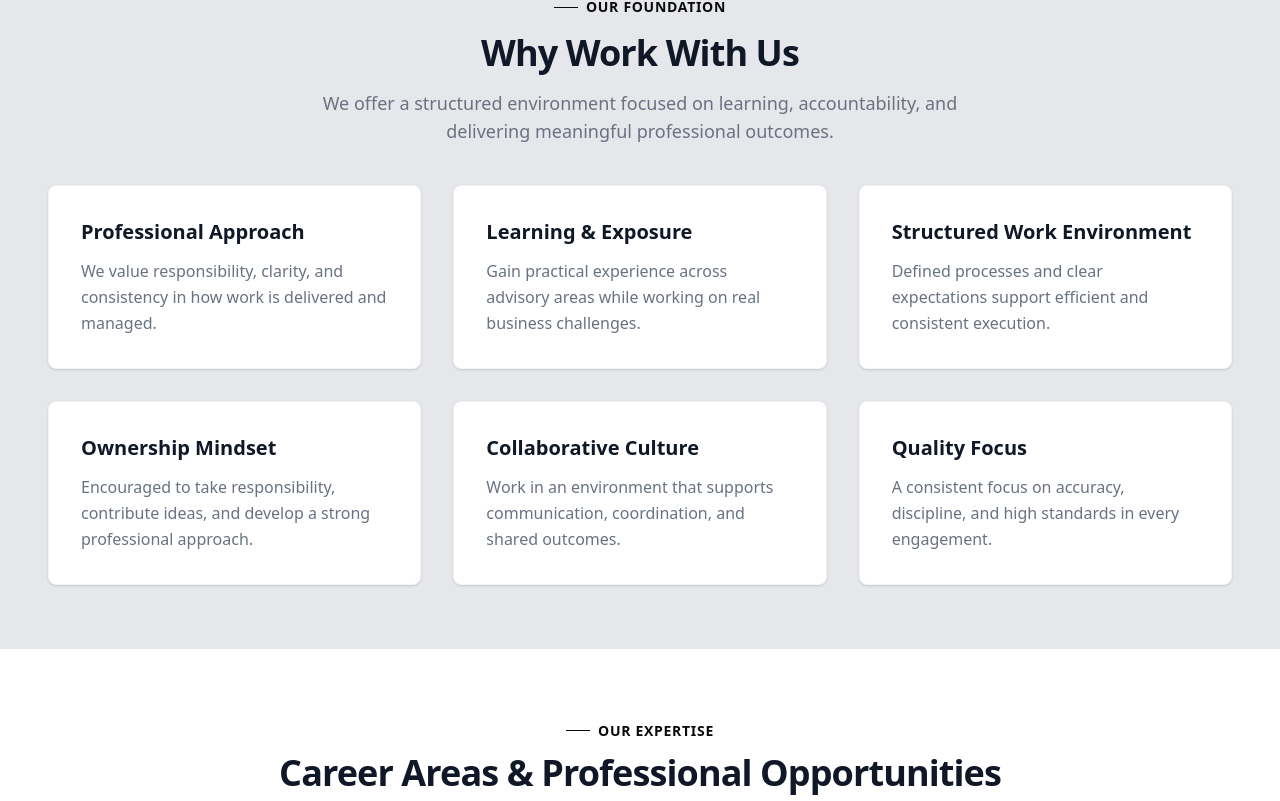
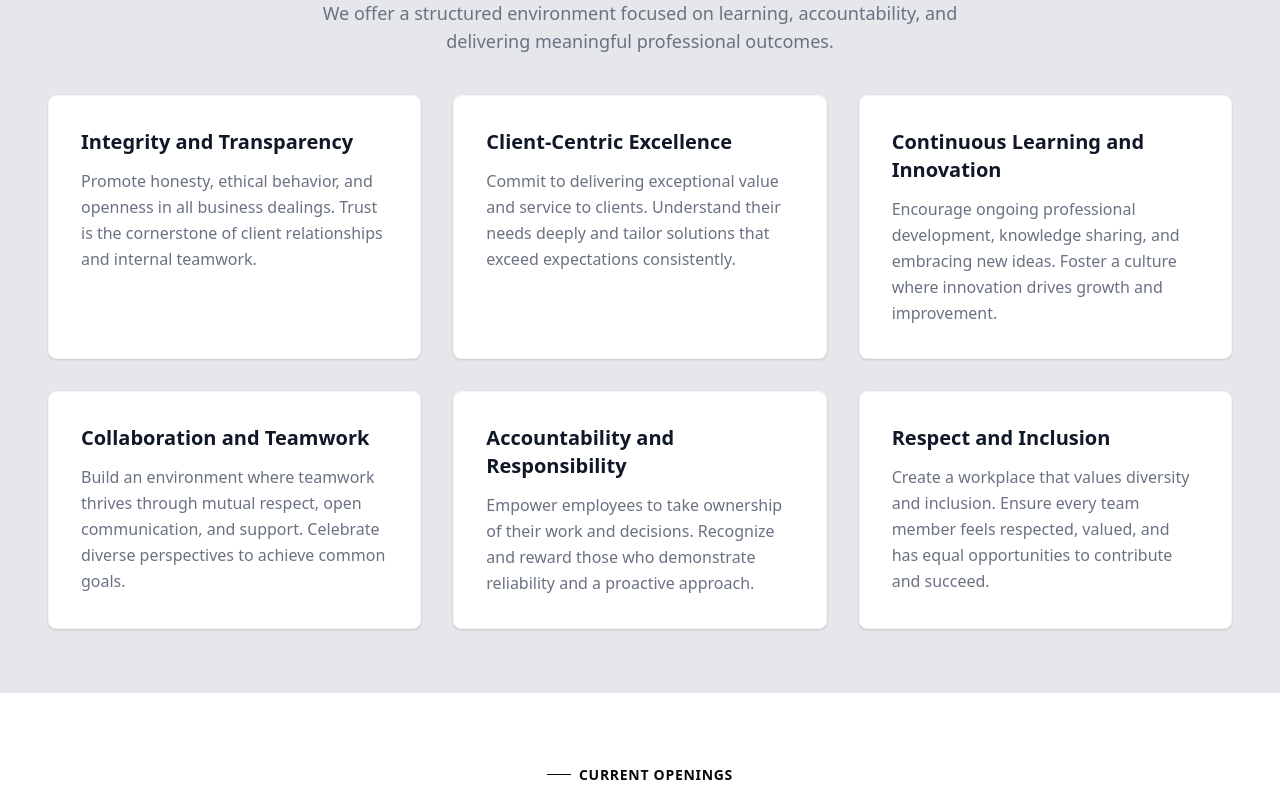
Before and after one commit to shilpa-kukreja/InsightIntegrator, a Next.js app: page /careers in a window 1280 px wide. Shown: the part 1097-1898 px from the top of the page. Built offline with nearby package versions, Linux system fonts and the light colour scheme.

Commit message:
website blogs and carrers changes

```diff
--- a/app/blogs/blogsClient.js
+++ b/app/blogs/blogsClient.js
@@ -222,25 +222,25 @@ const BlogsPage = () => {
 
           <div className="relative max-w-7xl mx-auto px-6 md:px-8 lg:px-12">
             <div className={`text-center transition-all duration-1000 transform ${visibleSections.hero ? 'translate-y-0 opacity-100' : 'translate-y-16 opacity-0'}`}>
-              <div className="inline-flex items-center gap-4 mb-4">
+              {/* <div className="inline-flex items-center gap-4 mb-4">
                 <div className="h-px w-12 bg-white/50"></div>
                 <span className="text-white/50 text-[12px] font-light tracking-[0.3em] uppercase">Our Blog</span>
                 <div className="h-px w-12 bg-white/50"></div>
-              </div>
+              </div> */}
 
               <h1 className="text-4xl md:text-5xl lg:text-6xl font-light text-white mb-4 tracking-tight">
-                Insights That Keep You <span className="font-bold bg-gradient-to-r from-white via-white/90 to-white/70 bg-clip-text text-transparent"> Ahead of Change</span>
+                Insights That Keep You <span className="font-bold bg-gradient-to-r from-white via-white/90 to-white/70 bg-clip-text text-transparent"> Ahead of Game</span>
               </h1>
 
               <p className="text-white/50 text-lg md:text-xl max-w-3xl mx-auto leading-relaxed font-light">
                 Stay informed with expert perspectives, regulatory developments, and practical insights across compliance, risk, and business strategy.
               </p>
 
-              <div className="flex justify-center gap-2 mt-8">
+              {/* <div className="flex justify-center gap-2 mt-8">
                 <div className="w-16 h-px bg-gradient-to-r from-transparent via-white/40 to-white/20"></div>
                 <div className="w-1.5 h-1.5 rounded-full bg-white/50"></div>
                 <div className="w-16 h-px bg-gradient-to-l from-transparent via-white/40 to-white/20"></div>
-              </div>
+              </div> */}
             </div>
           </div>
         </section>
--- a/app/careers/careerClient.js
+++ b/app/careers/careerClient.js
@@ -128,28 +128,28 @@ const CareersPage = () => {
 
   const values = [
     {
-      title: 'Professional Approach',
-      description: 'We value responsibility, clarity, and consistency in how work is delivered and managed.',
+      title: 'Integrity and Transparency',
+      description: 'Promote honesty, ethical behavior, and openness in all business dealings. Trust is the cornerstone of client relationships and internal teamwork.',
     },
     {
-      title: 'Learning & Exposure',
-      description: 'Gain practical experience across advisory areas while working on real business challenges.'
+      title: 'Client-Centric Excellence',
+      description: 'Commit to delivering exceptional value and service to clients. Understand their needs deeply and tailor solutions that exceed expectations consistently.'
     },
     {
-      title: 'Structured Work Environment',
-      description: 'Defined processes and clear expectations support efficient and consistent execution.'
+      title: 'Continuous Learning and Innovation',
+      description: 'Encourage ongoing professional development, knowledge sharing, and embracing new ideas. Foster a culture where innovation drives growth and improvement.'
     },
     {
-      title: 'Ownership Mindset',
-      description: 'Encouraged to take responsibility, contribute ideas, and develop a strong professional approach.'
+      title: 'Collaboration and Teamwork',
+      description: 'Build an environment where teamwork thrives through mutual respect, open communication, and support. Celebrate diverse perspectives to achieve common goals.'
     },
     {
-      title: 'Collaborative Culture',
-      description: 'Work in an environment that supports communication, coordination, and shared outcomes.'
+      title: 'Accountability and Responsibility',
+      description: 'Empower employees to take ownership of their work and decisions. Recognize and reward those who demonstrate reliability and a proactive approach.'
     },
     {
-      title: 'Quality Focus',
-      description: 'A consistent focus on accuracy, discipline, and high standards in every engagement.'
+      title: 'Respect and Inclusion',
+      description: 'Create a workplace that values diversity and inclusion. Ensure every team member feels respected, valued, and has equal opportunities to contribute and succeed.'
     }
   ];
 
@@ -306,7 +306,7 @@ const CareersPage = () => {
 
               </p>
 
-              <div className="flex flex-col sm:flex-row gap-4 justify-center mt-10 px-4">
+              {/* <div className="flex flex-col sm:flex-row gap-4 justify-center mt-10 px-4">
                 <button className="group px-6 sm:px-8 py-3 bg-white text-[#0a0a0a] font-semibold hover:bg-gray-100 transition-all duration-300 rounded-lg">
                   View Opportunities
                   <svg className="inline-block ml-2 w-4 h-4 group-hover:translate-x-1 transition-transform" fill="none" stroke="currentColor" viewBox="0 0 24 24">
@@ -316,7 +316,7 @@ const CareersPage = () => {
                 <button className="px-6 sm:px-8 py-3 border border-white/20 text-white font-semibold hover:bg-white/5 transition-all duration-300 rounded-lg">
                   Learn More
                 </button>
-              </div>
+              </div> */}
             </div>
           </div>
         </section>
@@ -404,7 +404,7 @@ const CareersPage = () => {
         </section>
 
         {/* Our Expertise Section */}
-        <section
+        {/* <section
           id="expertise"
           data-observe="true"
           className="py-12 md:py-16 bg-white"
@@ -447,10 +447,10 @@ const CareersPage = () => {
               ))}
             </div>
           </div>
-        </section>
+        </section> */}
 
         {/* How to Apply Section */}
-        <section
+        {/* <section
           id="howToApply"
           data-observe="true"
           className="py-12 md:py-16 bg-gray-200"
@@ -499,7 +499,7 @@ const CareersPage = () => {
               </div>
             </div>
           </div>
-        </section>
+        </section> */}
 
         {/* Open Positions Section */}
         <section
@@ -683,7 +683,7 @@ const CareersPage = () => {
                     </div>
                     <div>
                       <label htmlFor="position" className="block text-sm font-medium text-gray-700 mb-2">
-                        Position Interested In
+                        Service Interested In
                       </label>
                       <select
                         id="position"
```
